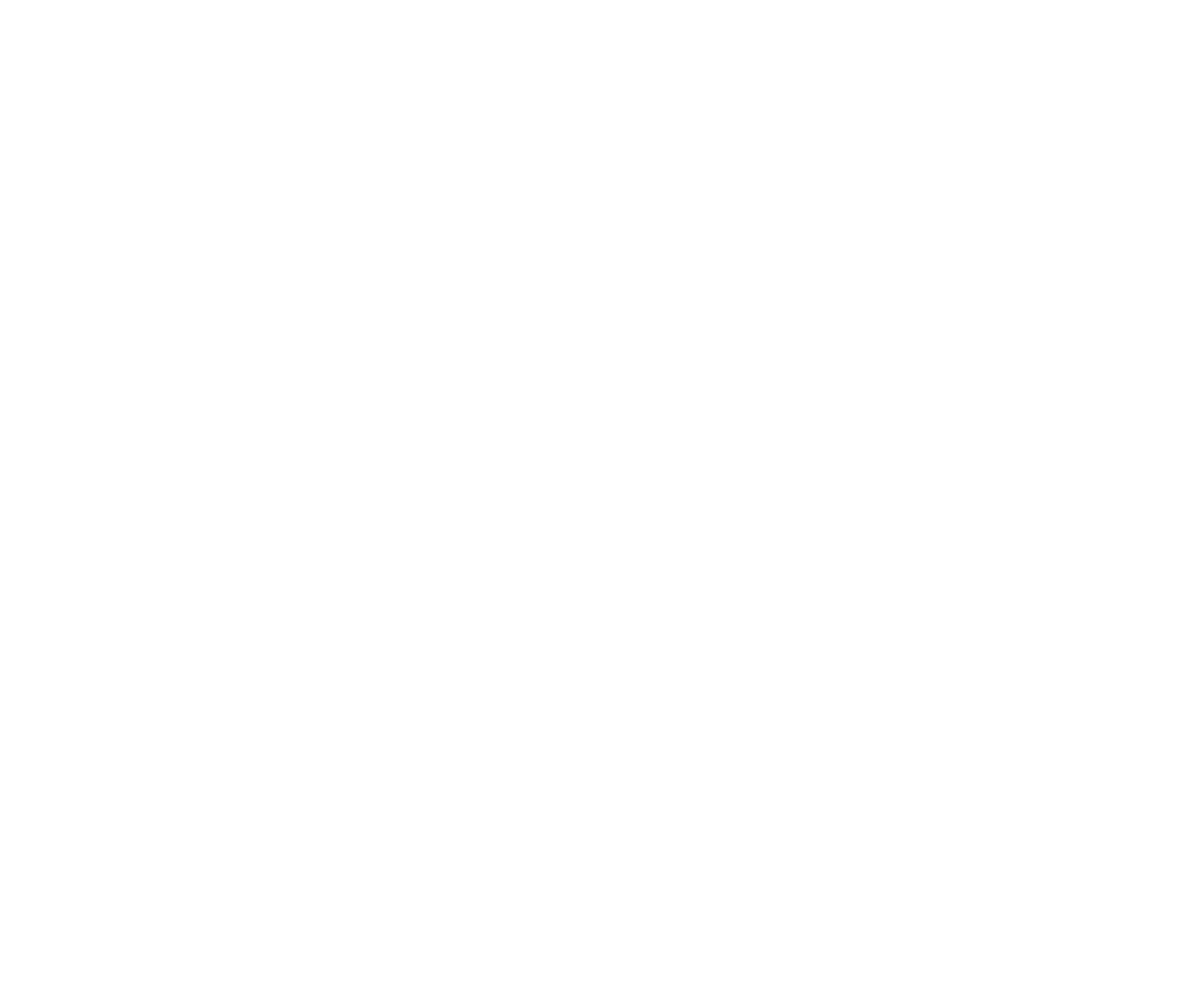
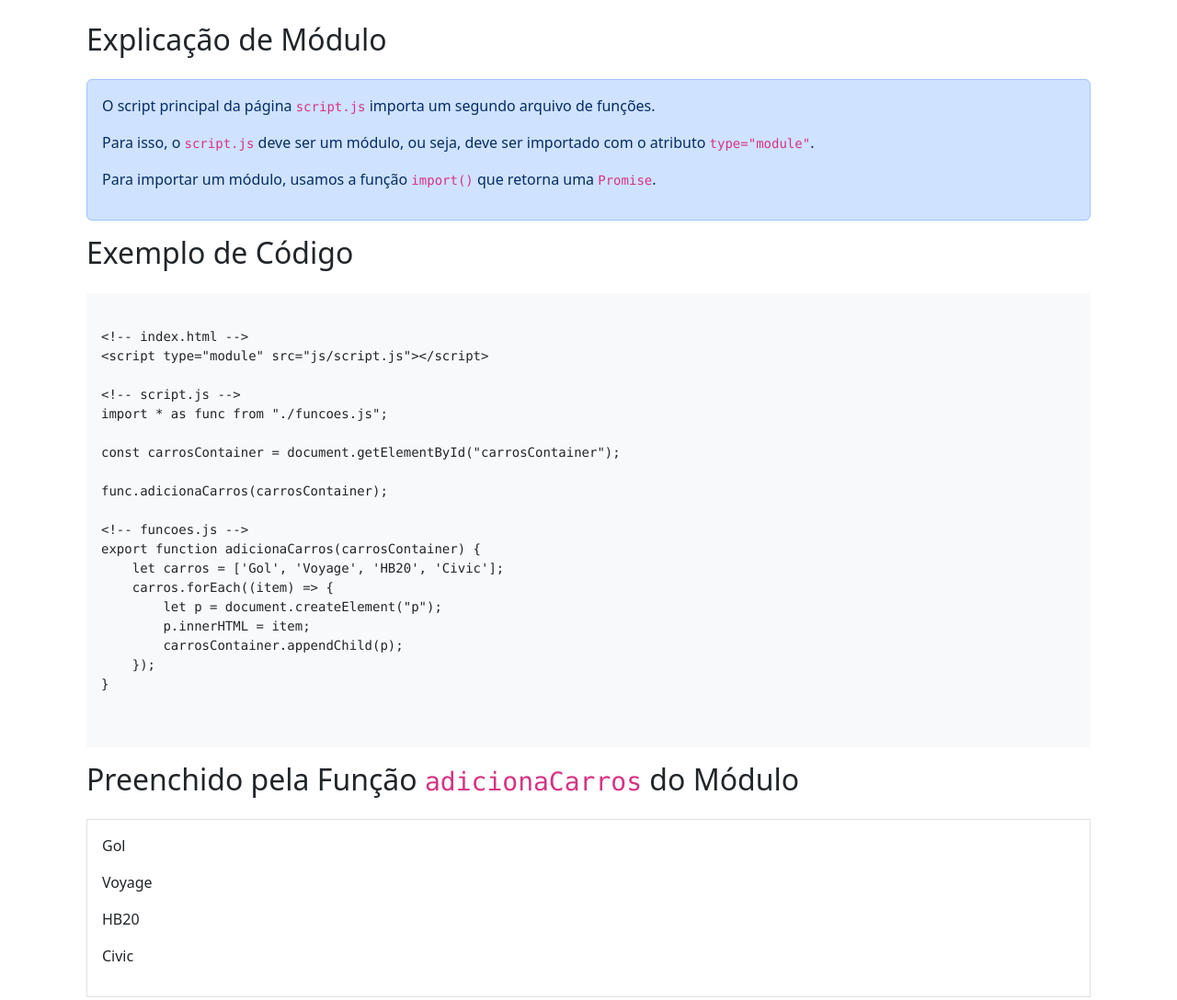
Before and after one commit to LucasHayashi/estudo_javascript, a plain HTML site: page module-js/index.html in a window 1280 px wide. Shown: the whole page at 92% size. Before the commit the page ends 800 px from the top, so only its background shows below. Drawn offline with nearby package versions, Linux system fonts and the light colour scheme.

Commit message:
Adicionado exemplo para a funcionalidade de módulo do Javascript

```diff
--- a/module-js/index.html
+++ b/module-js/index.html
@@ -1,15 +1,56 @@
 <!DOCTYPE html>
 <html lang="pt-br">
+
 <head>
     <meta charset="UTF-8">
     <meta http-equiv="X-UA-Compatible" content="IE=edge">
     <meta name="viewport" content="width=device-width, initial-scale=1.0">
-    <title>Module - Console</title>
+    <title>Módulos Javascript</title>
+    <link href="https://cdn.jsdelivr.net/npm/bootstrap@5.3.3/dist/css/bootstrap.min.css" rel="stylesheet"
+        integrity="sha384-QWTKZyjpPEjISv5WaRU9OFeRpok6YctnYmDr5pNlyT2bRjXh0JMhjY6hW+ALEwIH" crossorigin="anonymous">
 </head>
+
 <body>
+    <div class="container p-4">
+        <h2 class="mb-4">Explicação de Módulo</h2>
+        <div class="alert alert-primary">
+            <p>O script principal da página <code>script.js</code> importa um segundo arquivo de funções.</p>
+            <p>Para isso, o <code>script.js</code> deve ser um módulo, ou seja, deve ser importado com o atributo
+                <code>type="module"</code>.
+            </p>
+            <p>Para importar um módulo, usamos a função <code>import()</code> que retorna uma <code>Promise</code>.</p>
+        </div>
 
-    <script type="module" src="js/script.js">
-        //'use strict'
-    </script>
+        <h2 class="mb-4">Exemplo de Código</h2>
+        <pre class="bg-light p-3">
+<code>
+&lt;!-- index.html --&gt;
+&lt;script type="module" src="js/script.js"&gt;&lt;/script&gt;
+
+&lt;!-- script.js --&gt;
+import * as func from "./funcoes.js";
+
+const carrosContainer = document.getElementById("carrosContainer");
+
+func.adicionaCarros(carrosContainer);
+
+&lt;!-- funcoes.js --&gt;
+export function adicionaCarros(carrosContainer) {
+    let carros = ['Gol', 'Voyage', 'HB20', 'Civic'];
+    carros.forEach((item) => {
+        let p = document.createElement("p");
+        p.innerHTML = item;
+        carrosContainer.appendChild(p);
+    });
+}
+</code>
+        </pre>
+
+        <h2 class="mb-4">Preenchido pela Função <code>adicionaCarros</code> do Módulo</h2>
+        <div id="carrosContainer" class="border p-3"></div>
+    </div>
+
+    <script type="module" src="js/script.js"></script>
 </body>
+
 </html>
--- a/module-js/js/funcoes.js
+++ b/module-js/js/funcoes.js
@@ -1,9 +1,18 @@
 /*Usar export Default apenas quando for único*/
-export function exibeNome(nome){
-    console.log("O nome digitado foi "+nome);
+export function exibeNome(nome) {
+    console.log("O nome digitado foi " + nome);
 }
 
-export function exibeCarros(){
-    let carros = ['Gol','Voyage','HB20','Civic'];
-    carros.forEach( (item)=> console.log(item) );
+export function exibeCarros() {
+    let carros = ['Gol', 'Voyage', 'HB20', 'Civic'];
+    carros.forEach((item) => console.log(item));
 }
+
+export function adicionaCarros(carrosContainer) {
+    let carros = ['Gol', 'Voyage', 'HB20', 'Civic'];
+    carros.forEach((item) => {
+        let p = document.createElement("p");
+        p.innerHTML = item;
+        carrosContainer.appendChild(p);
+    });
+}
--- a/module-js/js/script.js
+++ b/module-js/js/script.js
@@ -3,7 +3,12 @@
 import * as func from "./funcoes.js";
 
 let nome = "Lucas";
+let carrosContainer = document.getElementById("carrosContainer");
 
+/* Funções de console */
 func.exibeNome(nome);
 
 func.exibeCarros();
+
+/* Função de DOM */
+func.adicionaCarros(carrosContainer);
```
